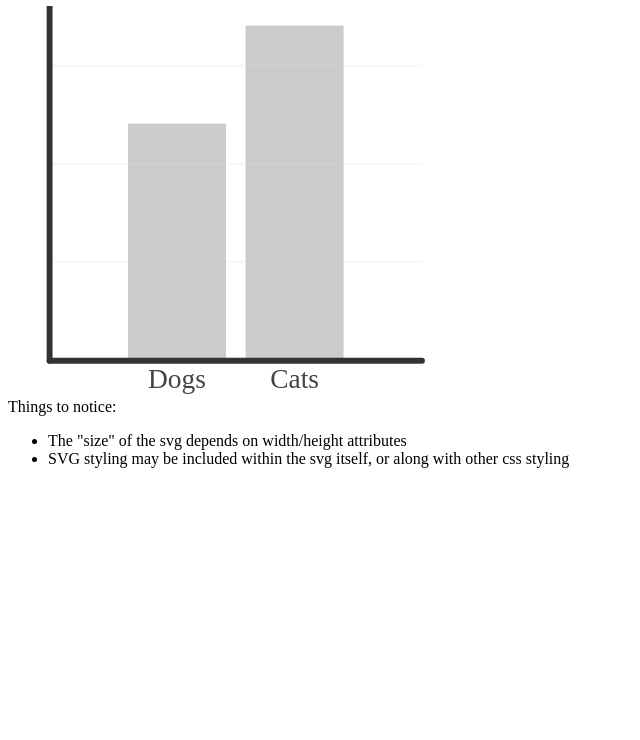
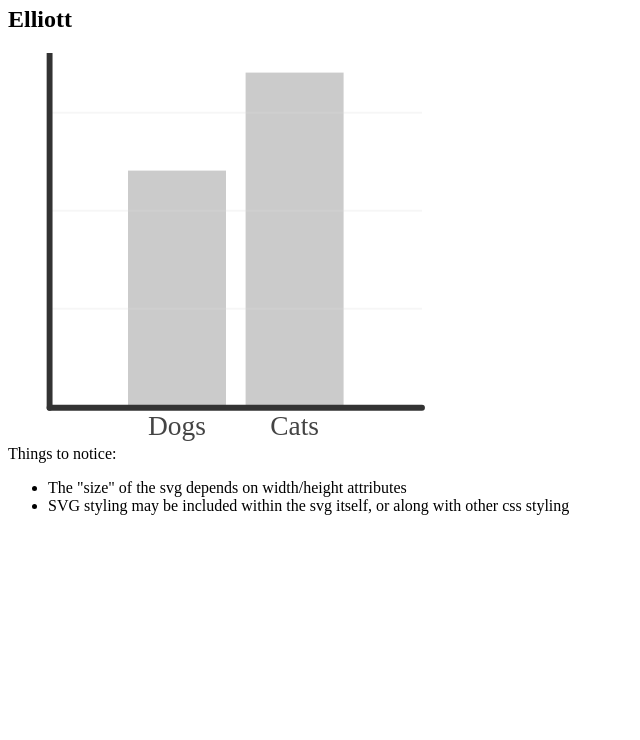
Before and after one commit to elliotta0214/mynewsvgbasics, a plain HTML site: page index.html in a window 1280 px wide. Shown: the part 60-800 px from the top of the page, without its empty margins (0-640 px from the left). Drawn offline with Linux system fonts and the light colour scheme.

Commit message:
Update index.html with my name

```diff
--- a/index.html
+++ b/index.html
@@ -5,7 +5,7 @@
 </head>
 <body>
   <h1>SVG Basics - Demo</h1>
-
+  <h2>Elliott</h2>
   <svg xmlns="http://www.w3.org/2000/svg" viewBox="0 0 300 200" width="50%" height="50%">
     <rect class="bar" x="50" y="60" width="50" height="120"/>
     <text class="label" x="75" y="195" text-anchor="middle">Dogs</text>
```
